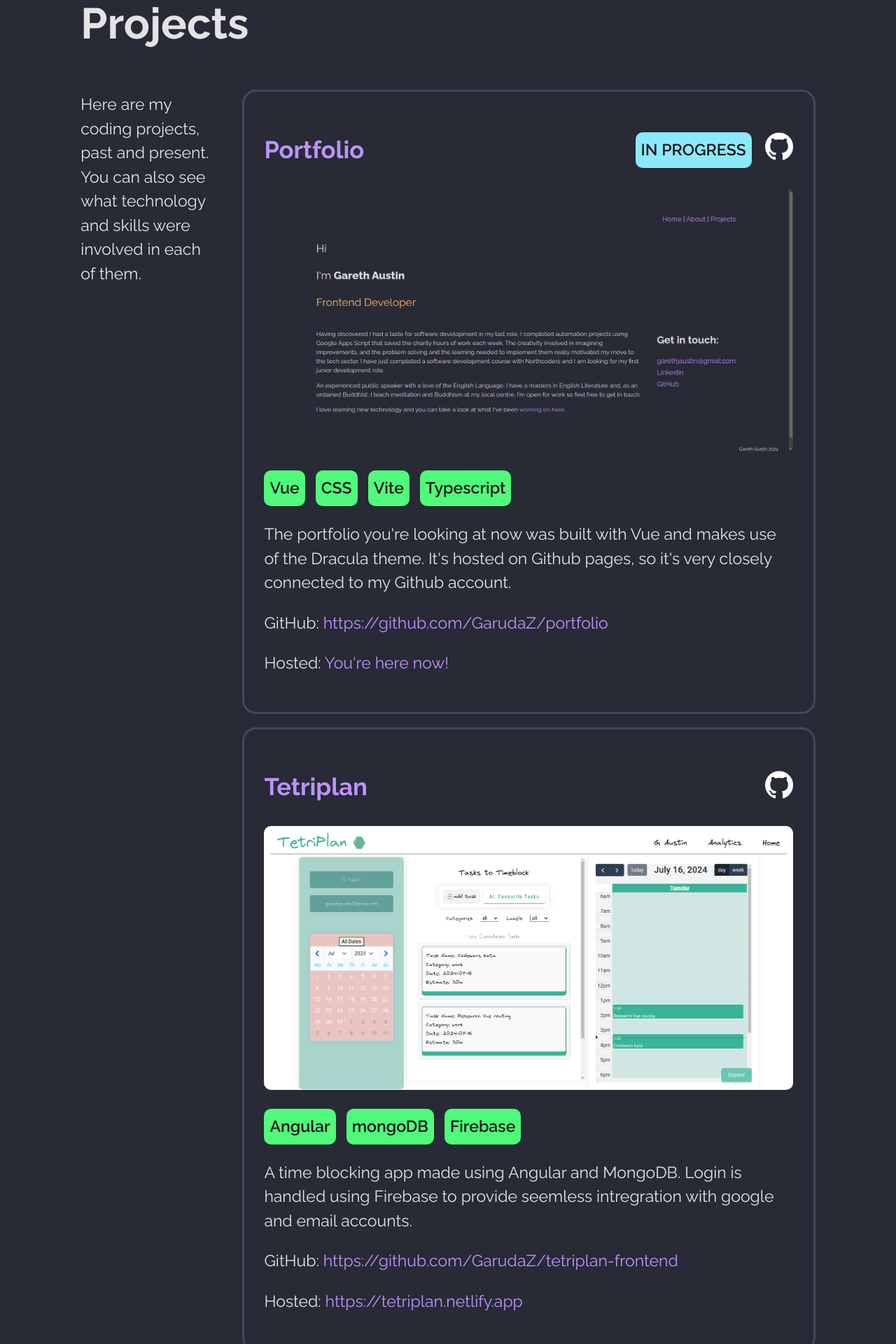
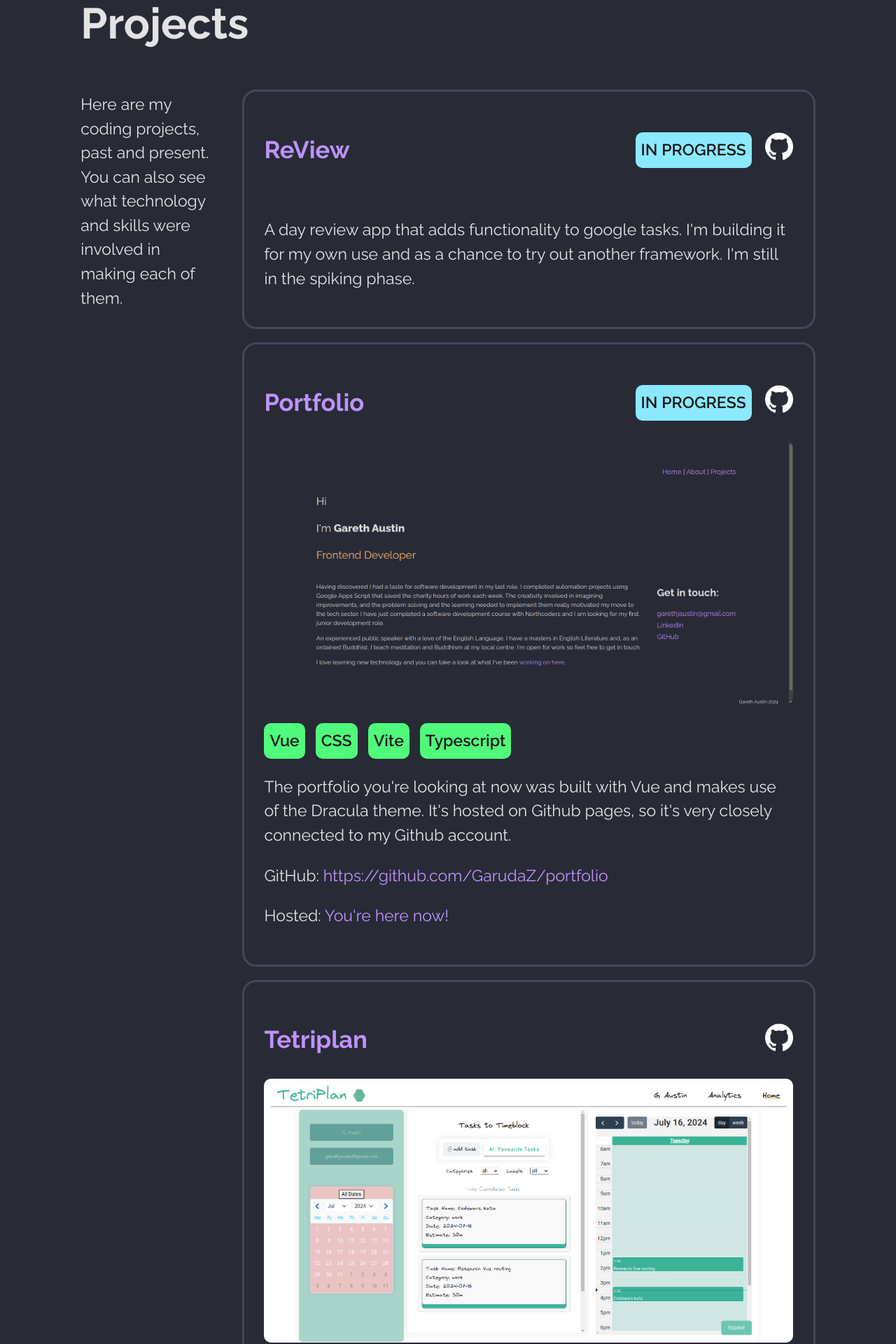
Before and after one commit to GarudaZ/portfolio, a Vue app in the folder portfolio-app/: page /projects in a window 1280 px wide. Shown: the part 180-2100 px from the top of the page at 70% size. Built offline with nearby package versions, Linux system fonts and the light colour scheme.

Commit message:
adds latest project and makes project fields render conditionally

```diff
--- a/portfolio-app/src/components/Projects.vue
+++ b/portfolio-app/src/components/Projects.vue
@@ -3,6 +3,11 @@
 
 const parentMessage = ref("Parent");
 const projects = ref([
+	{
+		name: "ReView",
+		desc: "A day review app that adds functionality to google tasks. I'm building it for my own use and as a chance to try out another framework. I'm still in the spiking phase.",
+		wip: true,
+	},
 	{
 		name: "Portfolio",
 		screenshot: "portfolio-screenshot.png",
@@ -15,7 +20,7 @@
 	{
 		name: "Tetriplan",
 		screenshot: "tetriplan-screenshot.png",
-		desc: "A time blocking app made using Angular and MongoDB. Login is handled using Firebase to provide seemless intregration with google and email accounts.",
+		desc: "A time blocking app made using Angular and MongoDB. Login is handled using Firebase to provide seamless integration with google and email accounts.",
 		github: "https://github.com/GarudaZ/tetriplan-frontend",
 		hosted: "https://tetriplan.netlify.app",
 		wip: false,
@@ -40,7 +45,7 @@
 		<div class="overview">
 			<p>
 				Here are my coding projects, past and present. You can also see what
-				technology and skills were involved in each of them.
+				technology and skills were involved in making each of them.
 			</p>
 		</div>
 		<ul class="cards-container">
@@ -66,7 +71,7 @@
 						</a>
 					</div>
 				</div>
-				<a target="_blank" :href="project.hosted">
+				<a v-if="project.screenshot" target="_blank" :href="project.hosted">
 					<img :src="project.screenshot" alt="Screenshot of the project" />
 				</a>
 				<div class="tech-tags">
@@ -75,7 +80,7 @@
 					</div>
 				</div>
 				<p>{{ project.desc }}</p>
-				<div style="padding: 0">
+				<div v-if="project.github" style="padding: 0">
 					<p>
 						GitHub: <a :href="project.github">{{ project.github }}</a>
 					</p>
@@ -86,7 +91,7 @@
 						<a :href="project.beGithub">{{ project.beGithub }}</a>
 					</p>
 				</div>
-				<div>
+				<div v-if="project.hosted">
 					<p>
 						Hosted: <a :href="project.hosted">{{ project.hosted }}</a>
 					</p>
```
